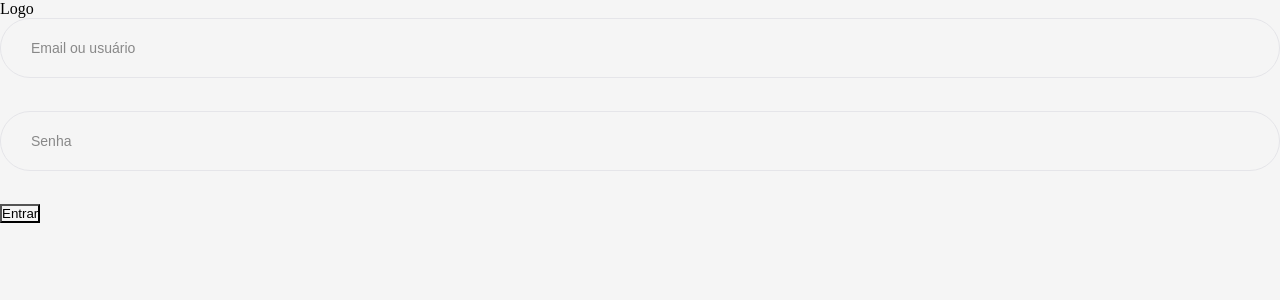
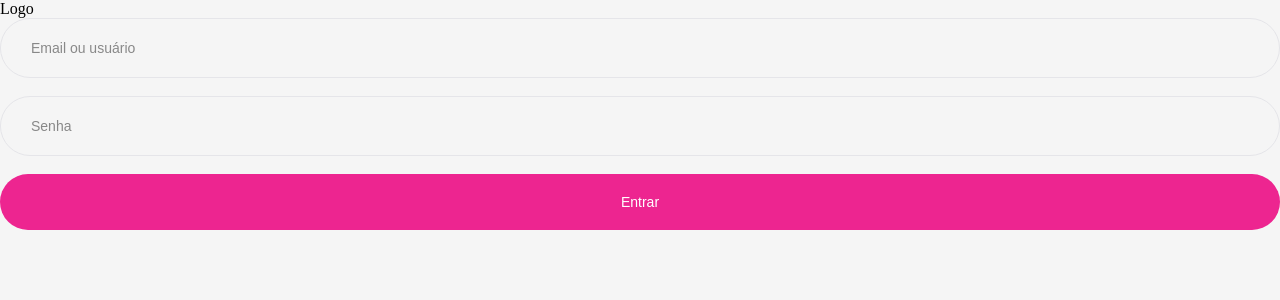
Before and after one commit to AdrianFadiga/Tekurt-Frontend, a React (Vite) app: page / in a window 1280 px wide. Shown: the top 300 px of the page. Built offline with nearby package versions, Linux system fonts and the light colour scheme.

Commit message:
style: botão de login

```diff
--- a/src/components/BtnSubmit/index.tsx
+++ b/src/components/BtnSubmit/index.tsx
@@ -1,4 +1,5 @@
 import React, { ButtonHTMLAttributes } from 'react';
+import { BtnStyle } from './style';
 
 interface Props extends ButtonHTMLAttributes<HTMLButtonElement> {
   action(): Promise<void> ;
@@ -7,12 +8,12 @@ interface Props extends ButtonHTMLAttributes<HTMLButtonElement> {
 
 const BtnSubmit: React.FC<Props> = ({ action, content, ...rest })=>  {
   return (
-    <button
+    <BtnStyle
       onClick={ action }
       { ...rest }
     >
       { content }
-    </button>
+    </BtnStyle>
   );
 };
 
--- /dev/null
+++ b/src/components/BtnSubmit/style.tsx
@@ -0,0 +1,11 @@
+import styled from 'styled-components';
+
+export const BtnStyle = styled.button`
+  width: 100%;
+  border: none;
+  background-color: #ED2590;
+  border-radius: 30px;
+  padding: 20px;
+  color: white;
+  font-size: 14px;
+`;
--- a/src/components/Input/style.tsx
+++ b/src/components/Input/style.tsx
@@ -6,7 +6,6 @@ interface Props {
 
 export const InputStyle = styled.section<Props>`
   position: relative;
-  margin-bottom: 15px;
 
   input {
     width: 100%;
```
